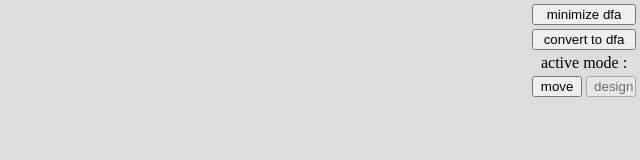
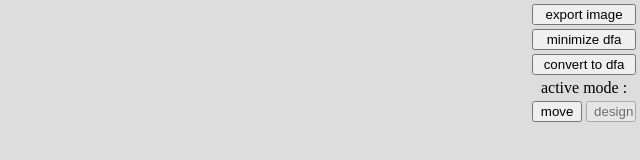
Before and after one commit to amirkabiri/finite-automata, a plain HTML site: page index.html in a window 1280 px wide. Shown: the whole page, without its empty margins (640-1280 px from the left). Drawn offline with Linux system fonts and the light colour scheme.

Commit message:
export image feature added

```diff
--- a/app.js
+++ b/app.js
@@ -36,7 +36,13 @@ function load(){
     }
 }
 function render(cls = true){
-    if(cls) ctx.clearRect(0, 0, cnv.width, cnv.height);
+    // if(cls) ctx.clearRect(0, 0, cnv.width, cnv.height);
+    if(cls) {
+        ctx.save();
+        ctx.fillStyle = '#ddd';
+        ctx.fillRect(0, 0, cnv.width, cnv.height);
+        ctx.restore();
+    }
 
     dfa.render();
 
@@ -465,6 +471,12 @@ $$('#mode > button').forEach(button => button.onclick = function(){
     this.classList.add('active');
     saveMode();
 });
+$('#export-image').onclick = function(){
+    const a = document.createElement('a');
+    a.download = 'export-dfa';
+    a.href = cnv.toDataURL();
+    a.click();
+};
 $('#minimizedfa').onclick = function(){
     for(let target in dfa.states){
         if(dfa.start === target) continue;
@@ -495,8 +507,7 @@ $('#minimizedfa').onclick = function(){
 
     render();
 };
-$('#convert2dfa').onclick = convert2dfa;
-function convert2dfa(){
+$('#convert2dfa').onclick = function (){
     if(dfa.start === null) return alert('there is no start state');
 
     let symbols = prompt('enter symbols without space');
--- a/index.html
+++ b/index.html
@@ -5,6 +5,7 @@
 </head>
 <body>
 	<div id="tools">
+		<button id="export-image">export image</button>
 		<button id="minimizedfa">minimize dfa</button>
 		<button id="convert2dfa">convert to dfa</button>
 		<div>active mode : </div>
```
Also changed, not shown: README.md.
